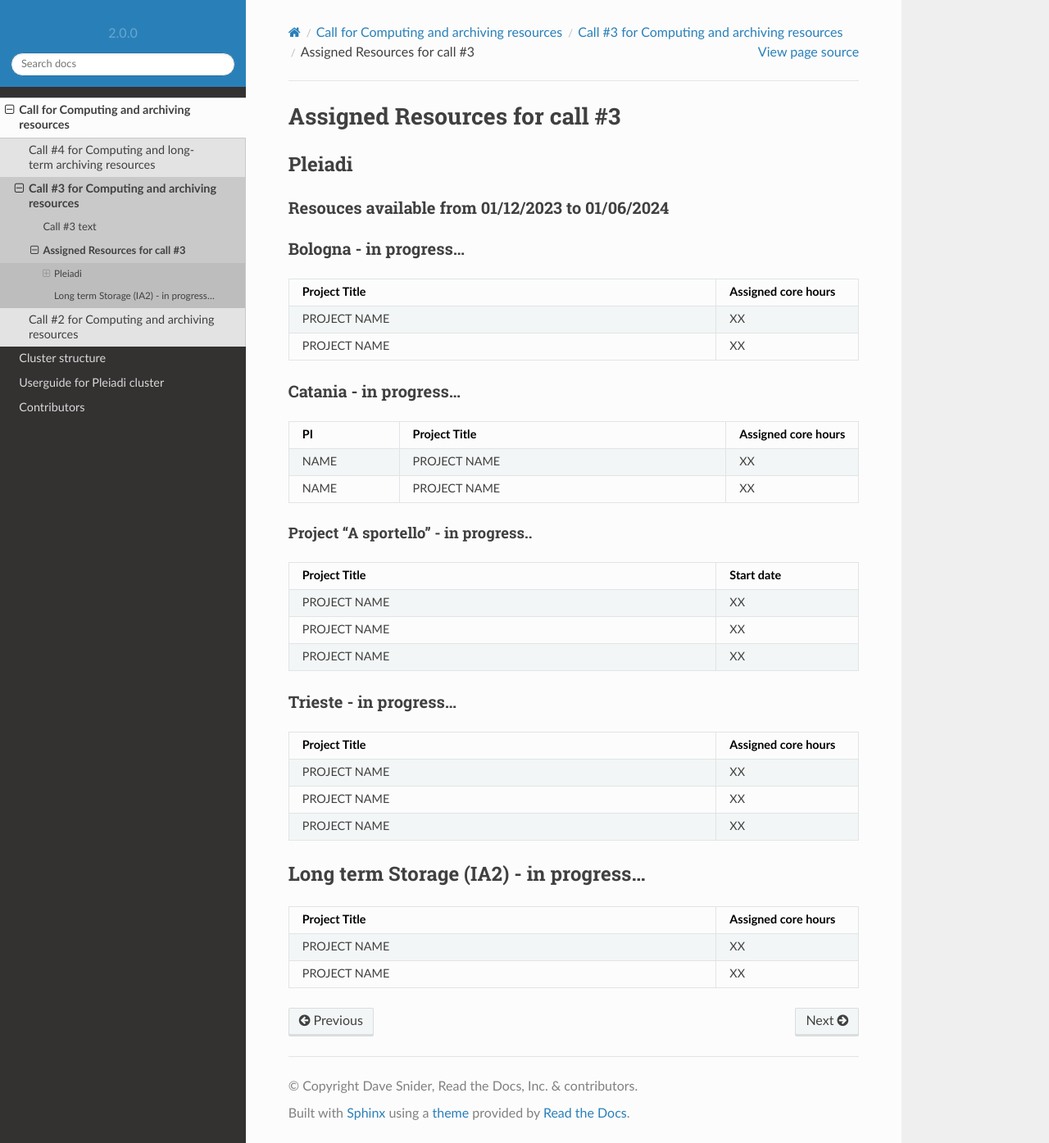
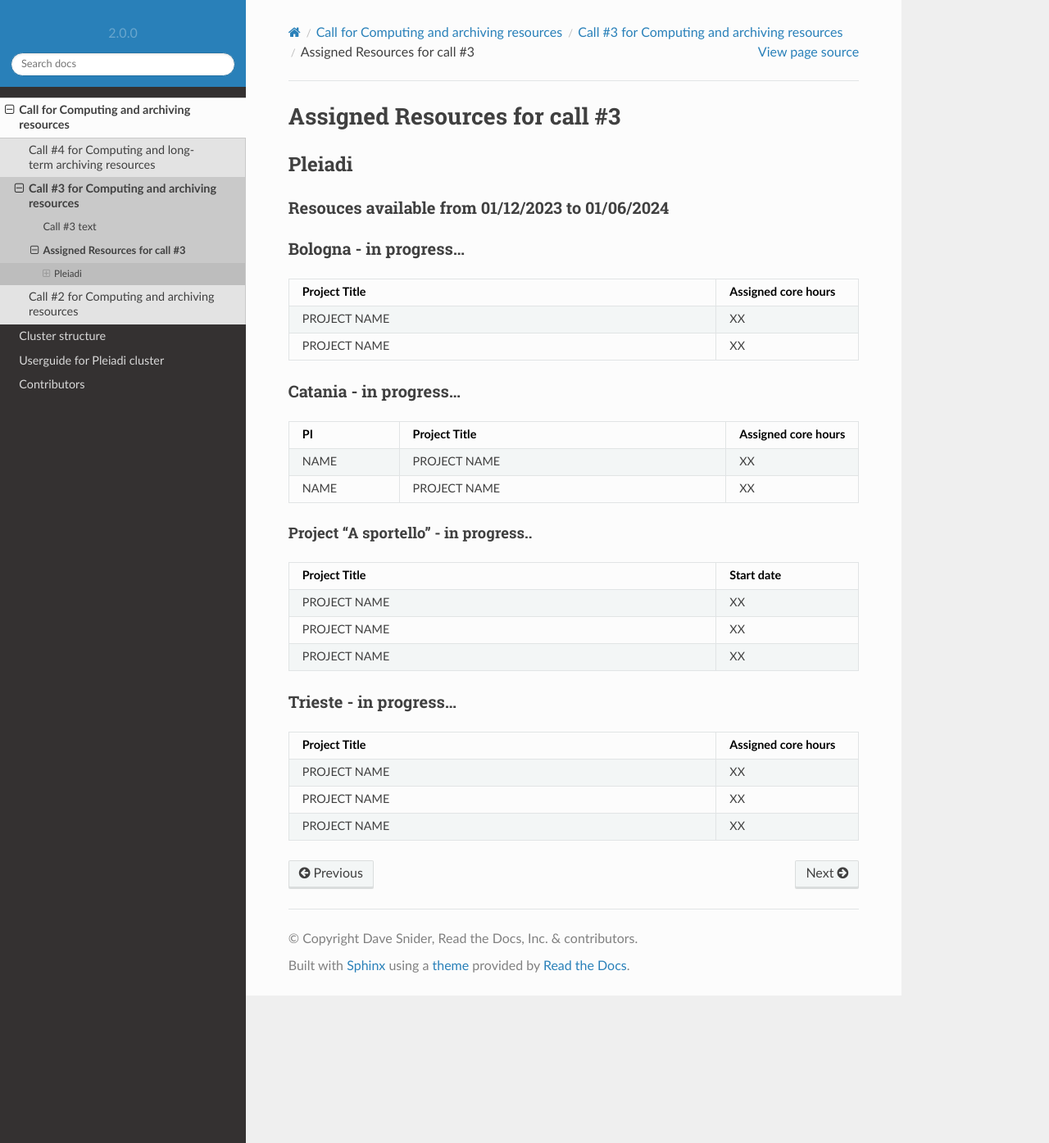
Before and after one commit to fvitello/pleiadi-doc, a Sphinx documentation site: the page built from docs/documentation/call/call3/assigned.rst, in a window 1280 px wide and 1395 px high. Shown: the whole window at 82% size. Built offline with Sphinx 7.4.7 and the Read the Docs theme 2.0.0, drawn with Linux system fonts in a browser that asks for light colours.

Commit message:
removed Long term Storage

```diff
--- a/docs/documentation/call/call3/assigned.rst
+++ b/docs/documentation/call/call3/assigned.rst
@@ -77,23 +77,3 @@ Trieste - in progress...
 .. |br| raw:: html
 
      <br>
-
-*********
-Long term Storage (IA2) - in progress...
-*********
-
-.. table::
-  :width: 100%
-  :widths: 3 1
-
-
-  =====================================================================================================================   ===================
-  Project Title                                                                                                           Assigned core hours
-  =====================================================================================================================   ===================
-   PROJECT NAME                                                                                                                  XX
-   PROJECT NAME                                                                                                                  XX
-  =====================================================================================================================   ===================
-
-.. |br| raw:: html
-
-     <br>
```
Also changed, not shown: docs/documentation/call/call4/assigned.rst (+0 -20 lines).
